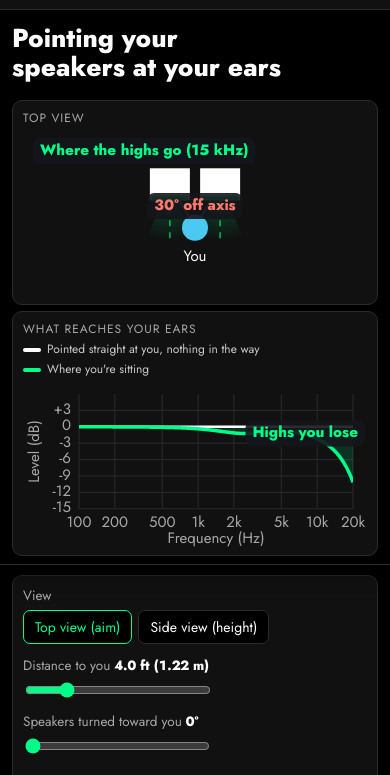
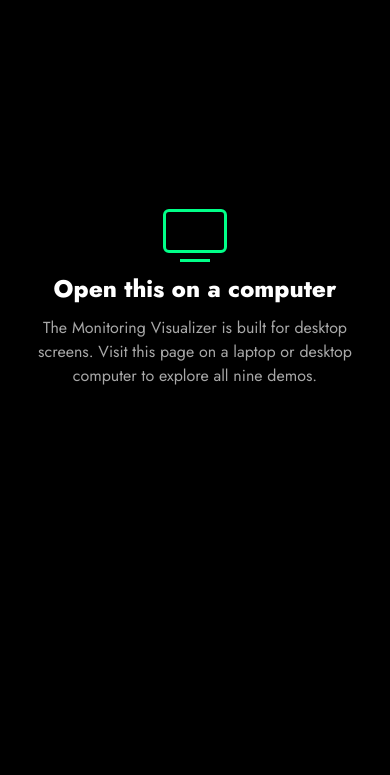
Before and after one commit to audiouniversityonline-sketch/monitoring-visualizer, a plain HTML site: page index.html in a window 390 px wide. Shown: the part 124-899 px from the top of the page. After the commit the page ends 844 px from the top, so only its background shows below. Drawn offline with Linux system fonts and the light colour scheme.

Commit message:
Phones: show a desktop-only message instead of the demos
Co-Authored-By: Claude Opus 5.5 <noreply@anthropic.com>
Claude-Session: https://claude.ai/code/session_013jhke2acmfLUyFPUn3Qp98

```diff
--- a/index.html
+++ b/index.html
@@ -135,6 +135,17 @@ body.present { grid-template-columns: 1fr; }
   #viz .stat .k { font-size: 11.5px; white-space: nowrap; }
 }
 @media (max-height: 820px) and (min-width: 901px) { main { gap: 7px; padding: 10px 16px 8px; } h1 { font-size: 30px; } .controls { padding: 7px 10px; gap: 6px 16px; } .ctl { gap: 3px; } .stat { padding: 4px 10px; } .stat .v { font-size: 22px; } .stat .k { font-size: 12px; } .card { padding: 6px 10px; } .card h2 { font-size: 14px; margin-bottom: 3px; } .legend { font-size: 13px; margin-bottom: 3px; } .src { font-size: 11.5px; } canvas.short { height: 110px; } .btn { padding: 4px 9px; font-size: 13px; } input[type=range] { width: 150px; } .ctl { min-width: 120px; } body { grid-template-columns: 210px 1fr; } nav a { font-size: 13.5px; padding: 6px 8px; } }
+.desk-only { display: none; }
+@media (max-width: 760px) {
+  .desk-only { display: flex; position: fixed; inset: 0; z-index: 200; background: var(--bg); align-items: center; justify-content: center; padding: 28px; text-align: center; }
+  .desk-only .box { max-width: 340px; }
+  .desk-only .ico { width: 64px; height: 44px; margin: 0 auto 18px; border: 3px solid var(--accent); border-radius: 6px; position: relative; }
+  .desk-only .ico::after { content: ""; position: absolute; left: 50%; bottom: -12px; width: 30px; height: 3px; margin-left: -15px; background: var(--accent); }
+  .desk-only h2 { font-size: 24px; font-weight: 800; margin: 0 0 10px; color: var(--ink); }
+  .desk-only p { font-size: 16px; line-height: 1.5; color: var(--muted); margin: 0; }
+  body > nav, body > main, body > .gate { display: none !important; }
+  body { overflow: hidden; }
+}
 @media (prefers-reduced-motion: reduce) { * { scroll-behavior: auto; } }
 </style>
 </head>
@@ -154,6 +165,13 @@ body.present { grid-template-columns: 1fr; }
     <div class="err" id="gate-err"></div>
     <button class="go" id="gate-go">Open all nine demos</button>
     <p class="fine">Already an Audio University member? <a href="https://community.audiouniversityonline.com/c/resources/monitoring-visualizer" target="_top">Open it from Resources</a>.</p>
+  </div>
+</div>
+<div class="desk-only" role="note">
+  <div class="box">
+    <div class="ico" aria-hidden="true"></div>
+    <h2>Open this on a computer</h2>
+    <p>The Monitoring Visualizer is built for desktop screens. Visit this page on a laptop or desktop computer to explore all nine demos.</p>
   </div>
 </div>
 <script>
@@ -1229,8 +1247,14 @@ function mobileLayout() {
   new MutationObserver(update).observe(box, { subtree: true, attributes: true, attributeFilter: ["style"] });
 }
 let mqLast = MQ.matches;
-window.addEventListener("resize", () => { if (MQ.matches !== mqLast) { mqLast = MQ.matches; show(); } });
+const DESK_ONLY = window.matchMedia("(max-width: 760px)");
+let dqLast = DESK_ONLY.matches;
+window.addEventListener("resize", () => {
+  if (DESK_ONLY.matches !== dqLast) { dqLast = DESK_ONLY.matches; mqLast = MQ.matches; show(); return; }
+  if (MQ.matches !== mqLast) { mqLast = MQ.matches; show(); }
+});
 function show() {
+  if (DESK_ONLY.matches) { if (current) audioStop(); current = null; mainEl.innerHTML = ""; return; }
   const id = (location.hash || "").slice(1), d = DEMOS.find(x => x.id === id) || DEMOS[0];
   if (!gatePassed) {
     if (gateFirstId === null) gateFirstId = d.id;
```
Also changed, not shown: 1 other file.
